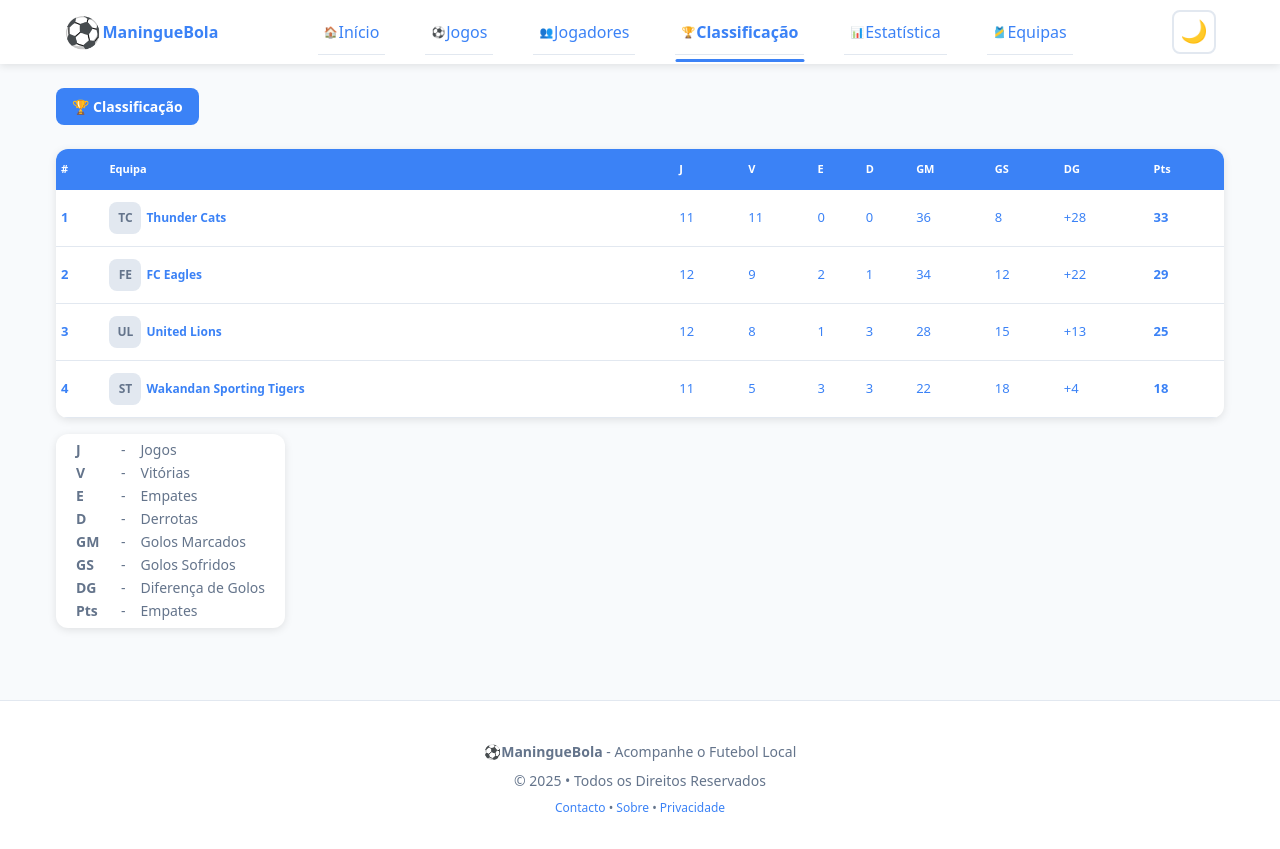
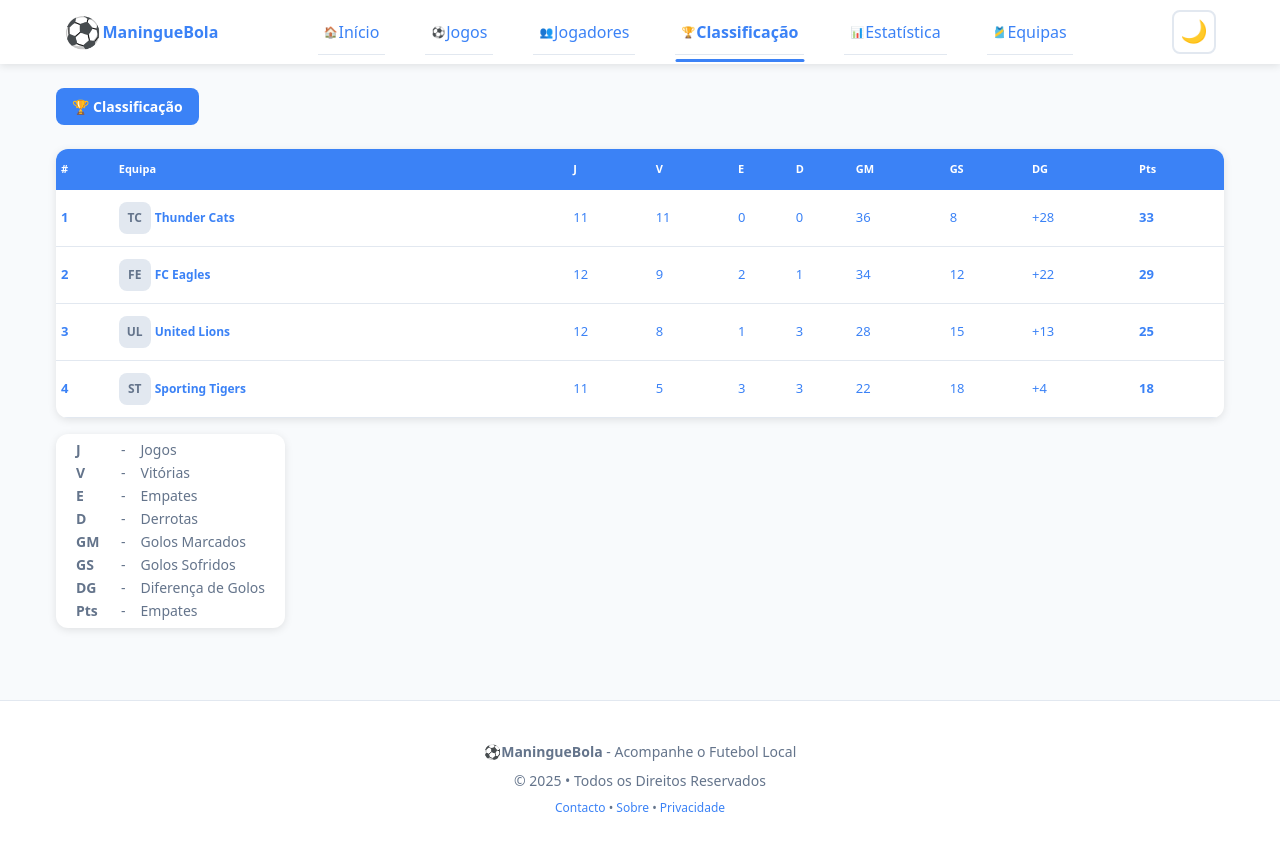
Before and after one commit to Raimundroid/maninguebola, a React (Vite) app: page /classificacao in a window 1280 px wide. Built offline with nearby package versions, Linux system fonts and the light colour scheme.

Commit message:
logo do not shrink

```diff
--- a/src/components/StandingsTable/StandingsTable.css
+++ b/src/components/StandingsTable/StandingsTable.css
@@ -35,7 +35,7 @@
 .standings-table .team-cell {
   display: inline-flex;
   align-items: center;
-  gap: 5px; /*og: 8px*/
+  gap: 4px; /*og: 8px*/
 }
 
 .standings-table .team-cell .team-logo {
@@ -49,6 +49,7 @@
   align-items: center;
   font-weight: 700;
   color: var(--text-light);
+  flex-shrink: 0;
 }
 .standings-table .team-cell .team-name {
   font-size: 12px;
--- a/src/data/sampleData.js
+++ b/src/data/sampleData.js
@@ -126,7 +126,7 @@ export const teams = {
   },
   tigers: {
     id: "tigers",
-    name: "Wakandan Sporting Tigers",
+    name: "Sporting Tigers",
     abbr: "ST",
     // position: "3",
     // points: "50", /////
```
